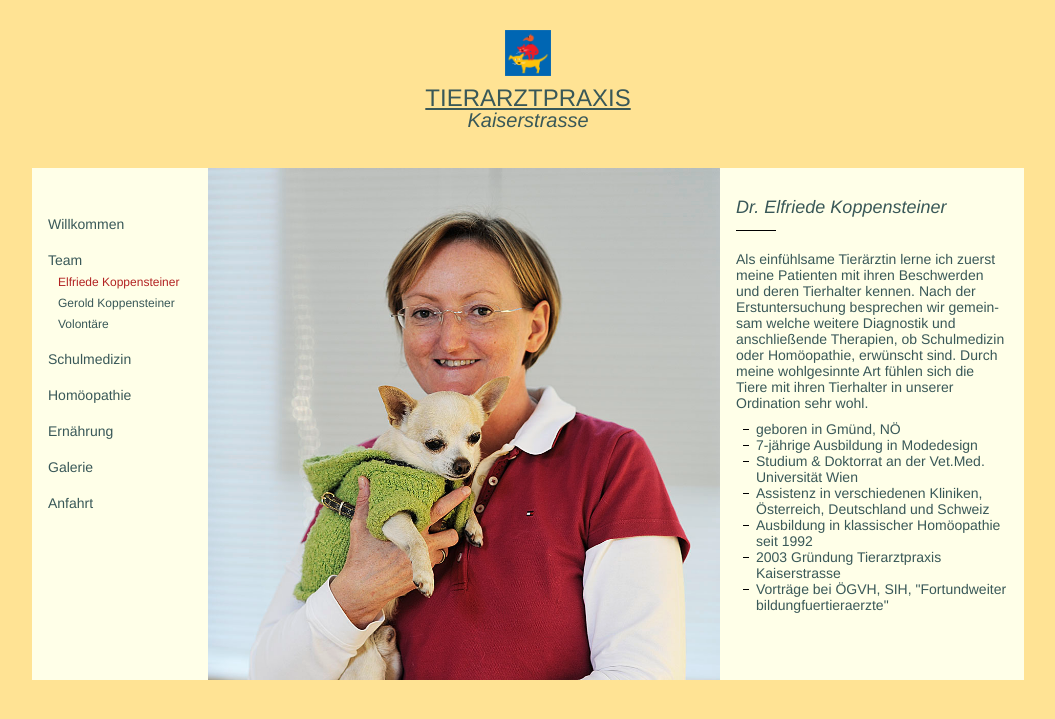
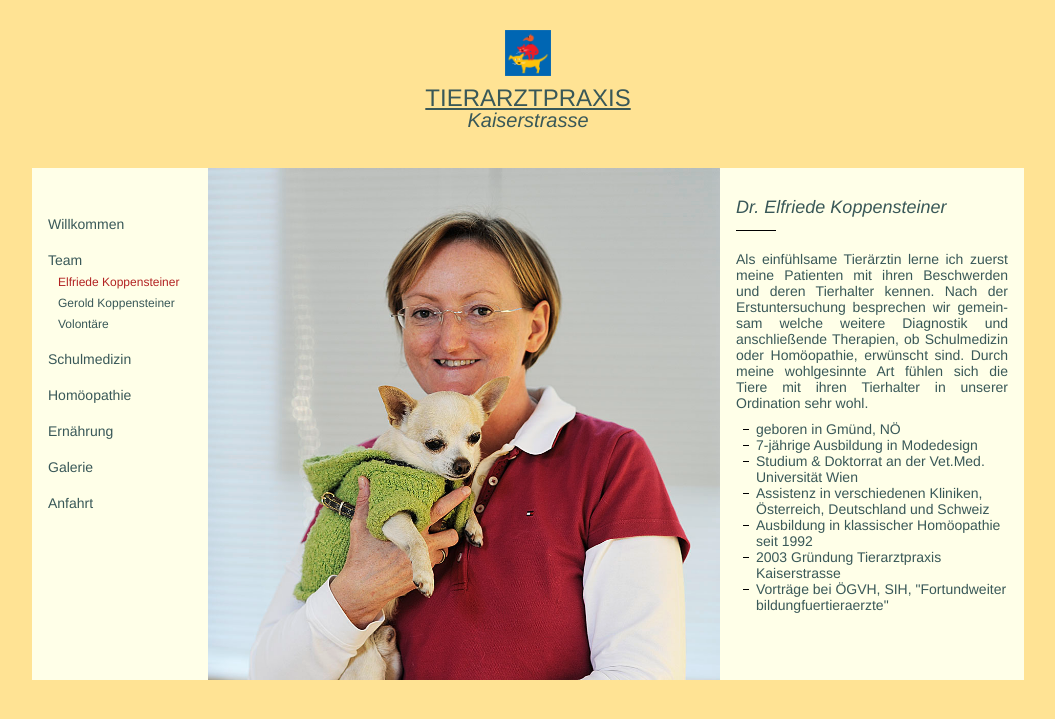
Before and after one commit to richardtraindl/tierarztpraxis-kaiserstrasse.at, a Jekyll site: the page built from team.html, in a window 1280 px wide. Shown: the top 719 px of the page, without its empty margins (112-1167 px from the left). Built offline with Jekyll 4.4.1, drawn with Linux system fonts in a browser that asks for light colours.

Commit message:
textänderungen

```diff
--- a/_includes/team/elfi.html
+++ b/_includes/team/elfi.html
@@ -5,9 +5,9 @@
 
     <div class="spacer"><img src="img/horizontal-line.png" alt=""></div>
 
-    <p style="text-align: left;">
+    <p>
       Als einfühlsame Tierärztin lerne ich zuerst meine Patienten mit ihren Beschwerden und deren Tierhalter kennen.
-      Nach der Erstuntersuchung besprechen wir gemein-sam welche weitere Diagnostik und anschließende Therapien, ob Schulmedizin oder Homöopathie, erwünscht sind.
+      Nach der Erstuntersuchung besprechen wir gemein- sam welche weitere Diagnostik und anschließende Therapien, ob Schulmedizin oder Homöopathie, erwünscht sind.
       Durch meine wohlgesinnte Art fühlen sich die Tiere mit ihren Tierhalter in unserer Ordination sehr wohl.
     </p>
 
```
